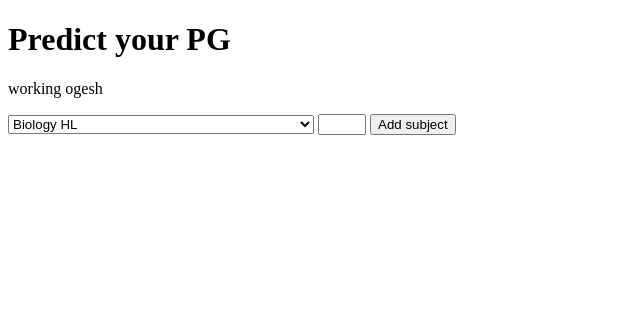
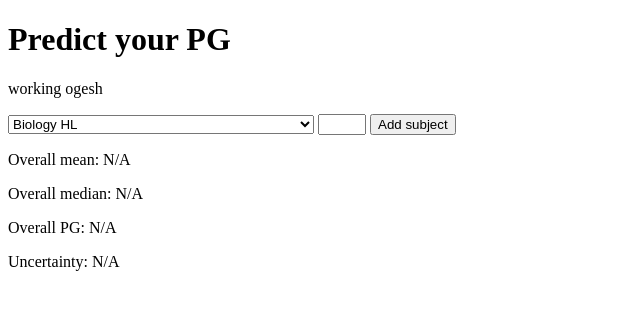
Before and after one commit to OrlandoPierro/Computer_Science_IA, a Flask app: page / in a window 1280 px wide. Shown: the top 310 px of the page, without its empty margins (0-640 px from the left). Run offline with Flask 3, Linux system fonts and the light colour scheme; a user stored in the database is signed in; data comes from the database, SQL or seed files in the repository.

Commit message:
fixed and testing overall analysis

```diff
--- a/app.py
+++ b/app.py
@@ -33,6 +33,7 @@ def home():
     # finds user subjects info
     command = """SELECT user_subjects.user_subject_id,
                         subjects.subject_name,
+                        subjects.subject_id,
                         subjects.level,
                         subjects.total_topics,
                         user_subjects.target_grade
@@ -50,11 +51,27 @@ def home():
     predicted_grades = []
 
     for subject in user_subjects:
-        subject_analysis = analyse_subject(subject["assessments"],
-                                            subject["total_topics"],
-                                            get_boundaries(subject["user_subject_id"], 2025, "May"))
 
-        subject_means.append(subject_analysis["mean"])
+        connection = get_db()
+        cursor = connection.cursor()
+
+        cursor.execute(
+            """SELECT * FROM assessments
+            WHERE user_subject_id=?
+            ORDER BY assessment_date""",
+            (subject["user_subject_id"],)
+        )
+
+        assessments = cursor.fetchall()
+        connection.close()
+
+        subject_analysis = analyse_subject(assessments,
+                                           subject["total_topics"],
+                                           get_boundaries(subject["subject_id"], 2025, "May"))
+
+        if subject_analysis["mean"] != "N/A":
+            subject_means.append(subject_analysis["mean"])
+
         predicted_grades.append(subject_analysis["predicted_grade"])
 
     overall_analysis = analyse_overall(subject_means, predicted_grades)
--- a/templates/index.html
+++ b/templates/index.html
@@ -27,5 +27,9 @@
 
     <button type="submit">Add subject</button>
 </form>
+    <p>Overall mean: {{ overall_analysis["mean"] }}</p>
+    <p>Overall median: {{ overall_analysis["median"] }}</p>
+    <p>Overall PG: {{ overall_analysis["predicted_grade"] }}</p>
+    <p>Uncertainty: {{ overall_analysis["uncertainty_range"] }}</p>
 </body>
 </html>
```
